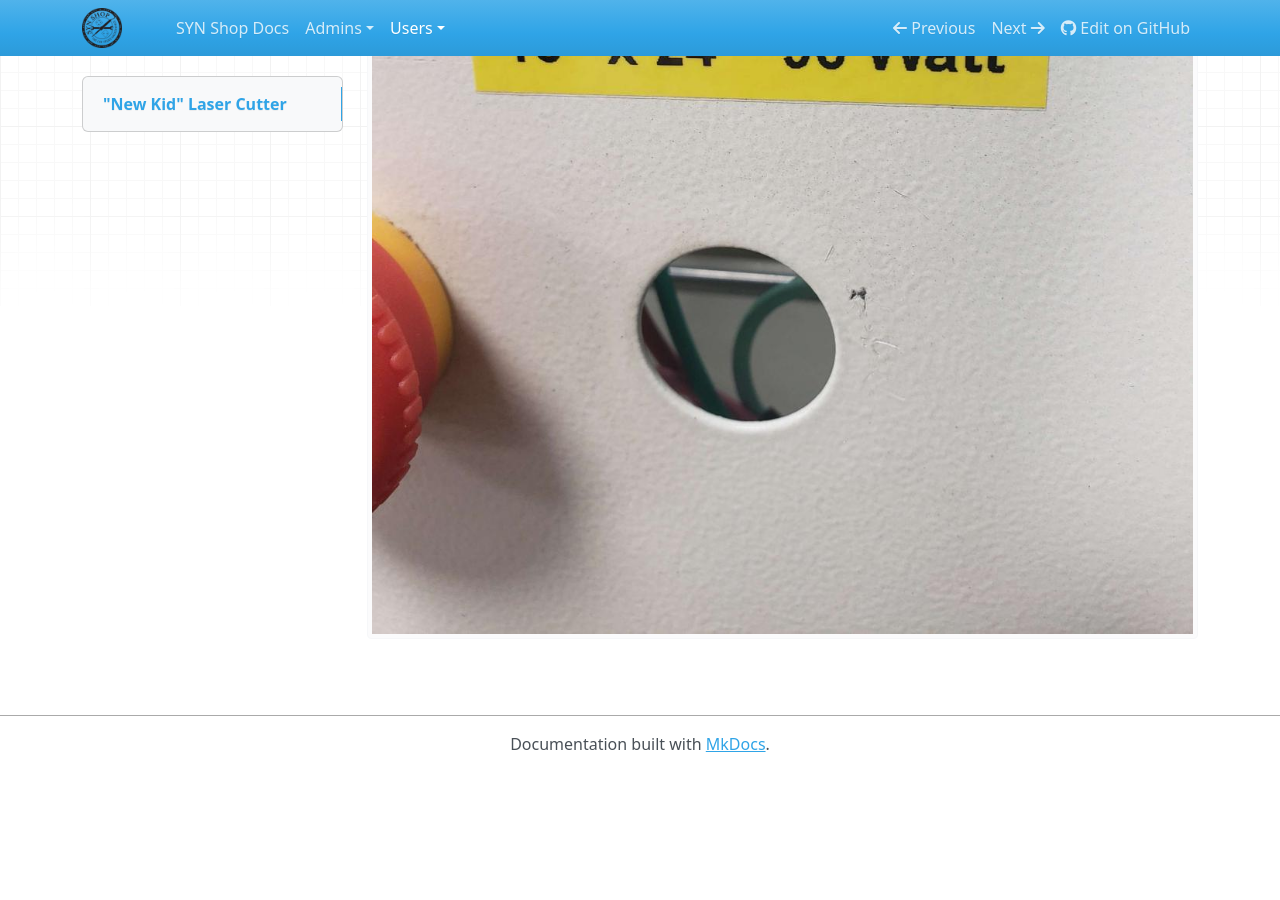
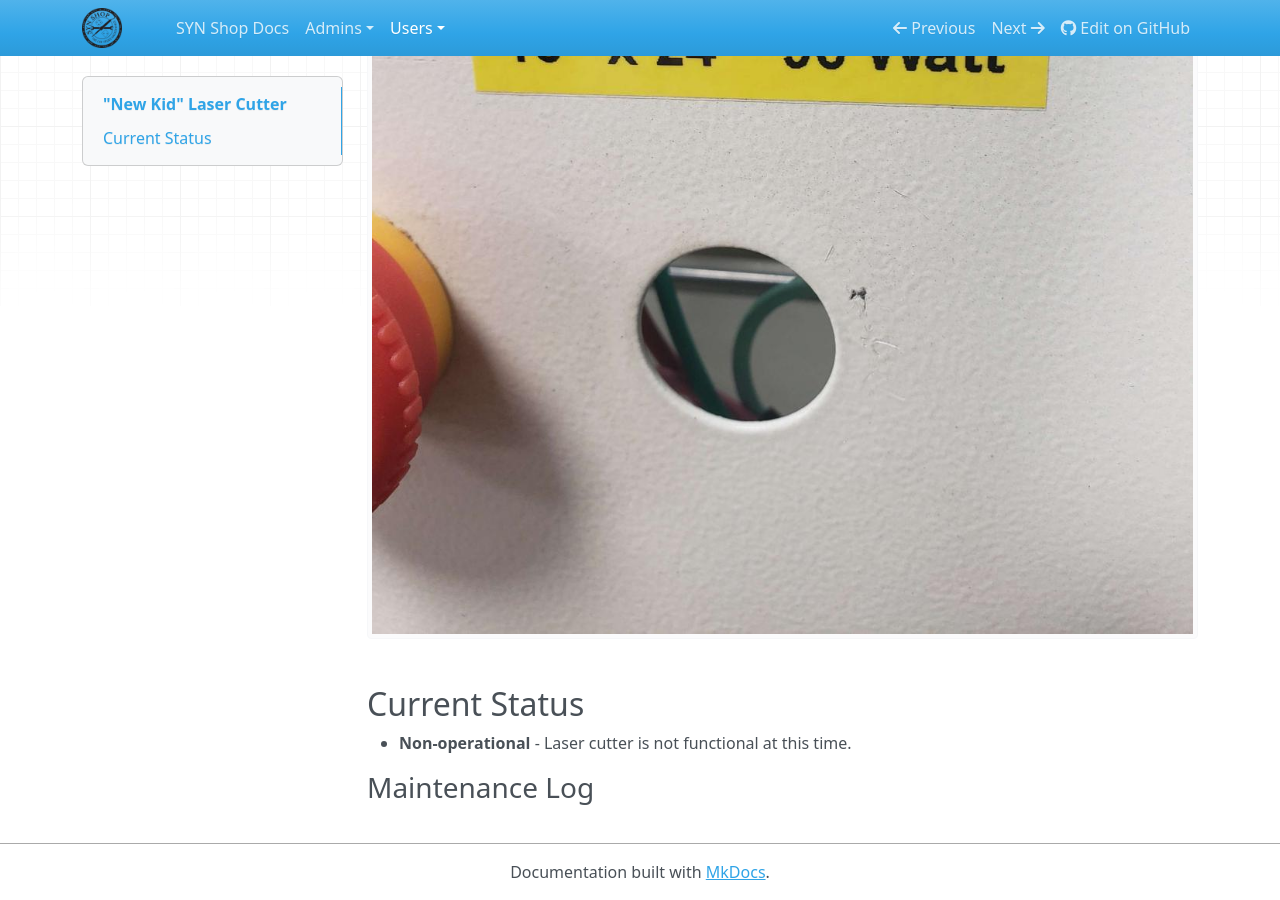
Before and after one commit to synshop/rtfm, an MkDocs documentation site: the page built from docs/users/Equipment/New Kid Laser Cutter.md, in a window 1280 px wide and 900 px high, scrolled down 1888 px. Built offline with MkDocs 1.6.1, drawn with Linux system fonts in a browser that asks for light colours; nearby versions of some CDN libraries; before the commit the page ends 2660 px from its top, so only the background shows below that.

Commit message:
Update New Kid Laser Cutter.md

```diff
--- a/docs/users/Equipment/New Kid Laser Cutter.md
+++ b/docs/users/Equipment/New Kid Laser Cutter.md
@@ -7,3 +7,9 @@
 
 ![ ](images/lasercutters/new.kid.far.jpg)
 ![ ](images/lasercutters/new.kid.close.jpg)
+
+## Current Status
+
+- **Non-operational** - Laser cutter is not functional at this time.
+
+### Maintenance Log
```
